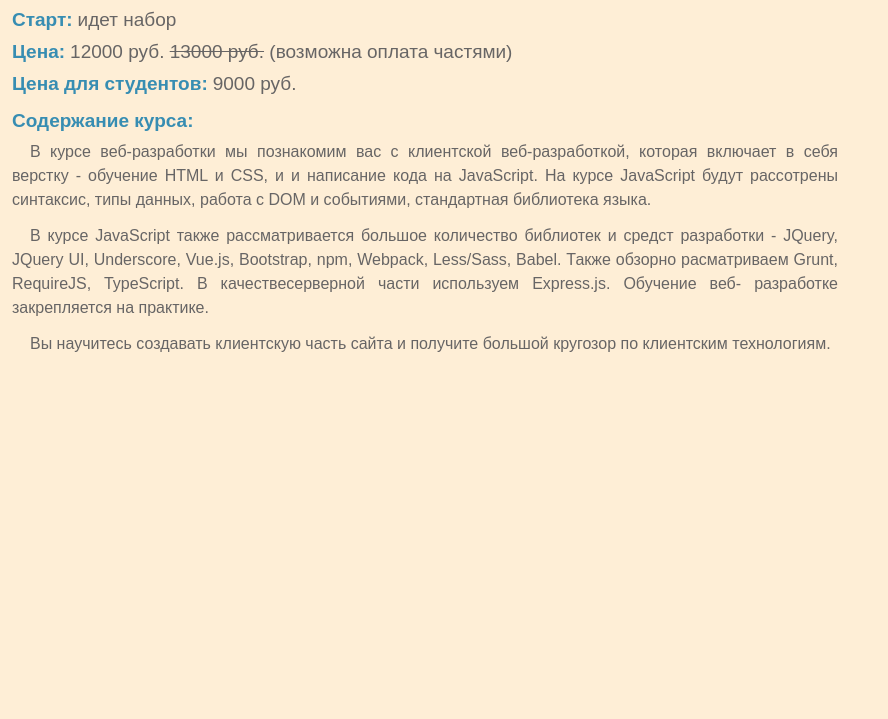
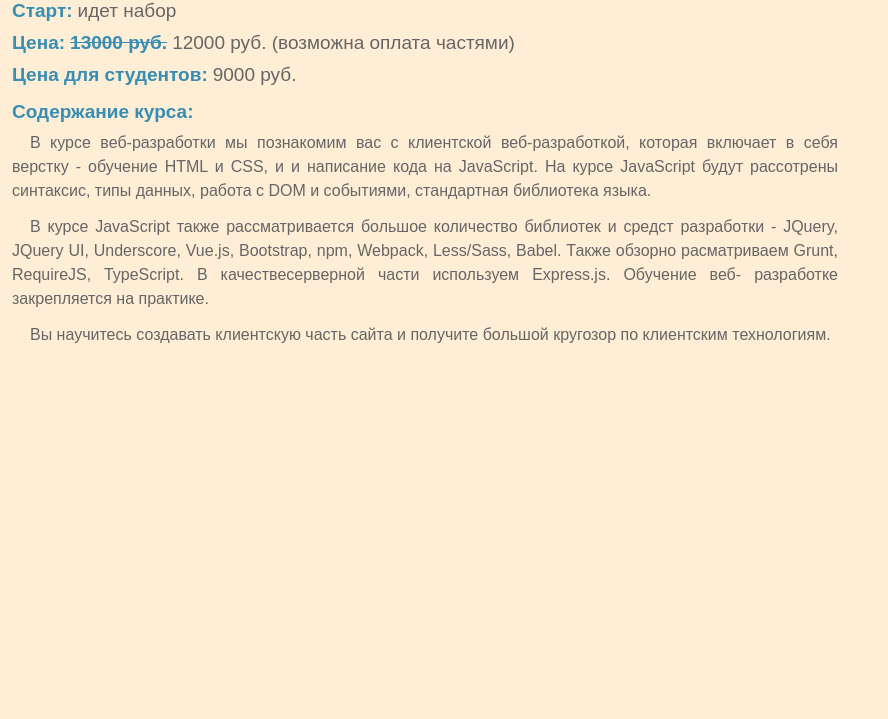
Before and after one commit to IPodovalnyy/Web, a plain HTML site: page CSS_Text/CSS_Text.html in a window 1280 px wide. Shown: the part 81-800 px from the top of the page, without its empty margins (0-888 px from the left). Drawn offline with Linux system fonts and the light colour scheme.

Commit message:
Исправлены замечания по CSS

```diff
--- a/CSS_Table/CSS_Table.css
+++ b/CSS_Table/CSS_Table.css
@@ -11,7 +11,7 @@ body {
     border-collapse: collapse;
 }
 
-.table th, td {
+.table th, .table td {
     padding: 14px 10px;
     border: 1px solid #CCC;
 }
--- a/CSS_Text/CSS_Text.css
+++ b/CSS_Text/CSS_Text.css
@@ -21,19 +21,19 @@ body {
     margin: -4px 0 0 0;
 }
 
-.course_information dt {
+.course_information span {
     float: left;
     font-weight: bold;
     color: #378DB2;
 }
 
-.course_information dd {
+.course_information p {
     margin: 10px auto 10px 0;
     text-indent: 5px;
     text-align: justify;
 }
 
-.course_information dd + dd {
+.course_information p + p {
     margin: 12px auto 12px 0;
 }
 
@@ -41,11 +41,11 @@ body {
     margin: 5px 0 0 0;
 }
 
-.last_item + dd {
+.last_item + p {
     margin: 45px 0 0 0;
 }
 
-.last_item ~ dd {
+.last_item ~ p {
     font-size: 16px;
     text-indent: 18px;
     line-height: 1.5;
--- a/CSS_Text/CSS_Text.html
+++ b/CSS_Text/CSS_Text.html
@@ -11,39 +11,35 @@
     <p>КЛИЕНТСКАЯ ВЕБ-РАЗРАБОТКА (HTML, CSS, JAVASCRIPT)</p>
 </div>
 <div class="course_information">
-    <dl>
-        <dt>
-            Старт:
-        </dt>
-        <dd> идет набор</dd>
+    <span>Старт:</span>
+    <p> идет набор</p>
 
-        <dt>Цена:</dt>
-        <dd>
+    <span>Цена:</span>
+    <p>
         12000 руб.
         <span class="cross_out_text">13000 руб.</span>
         (возможна оплата частями)
-        </dd>
+    </p>
 
-        <dt>Цена для студентов:</dt>
-        <dd>9000 руб.</dd>
+    <span>Цена для студентов:</span>
+    <p>9000 руб.</p>
 
-        <dt class="last_item">Содержание курса:</dt>
-        <dd>
+    <span class="last_item">Содержание курса:</span>
+    <p>
         В курсе веб-разработки мы познакомим вас с клиентской веб-разработкой, которая включает в себя верстку -
         обучение HTML и CSS, и и написание кода на JavaScript.
         На курсе JavaScript будут рассотрены синтаксис, типы данных, работа с DOM и событиями, стандартная
         библиотека языка.
-        </dd>
-        <dd>
+    </p>
+    <p>
         В курсе JavaScript также рассматривается большое количество библиотек и средст разработки - JQuery, JQuery
         UI, Underscore, Vue.js, Bootstrap, npm, Webpack, Less/Sass, Babel.
         Также обзорно расматриваем Grunt, RequireJS, TypeScript. В качествесерверной части используем Express.js.
         Обучение веб- разработке закрепляется на практике.
-        </dd>
-        <dd>
+    </p>
+    <p>
         Вы научитесь создавать клиентскую часть сайта и получите большой кругозор по клиентским технологиям.
-        </dd>
-    </dl>
+    </p>
 </div>
 </body>
 </html>
```
Also changed, not shown: CSS_Form/CSS_Form.html (+1 -1 lines). Lines whose indentation alone changed are shown as unchanged.
